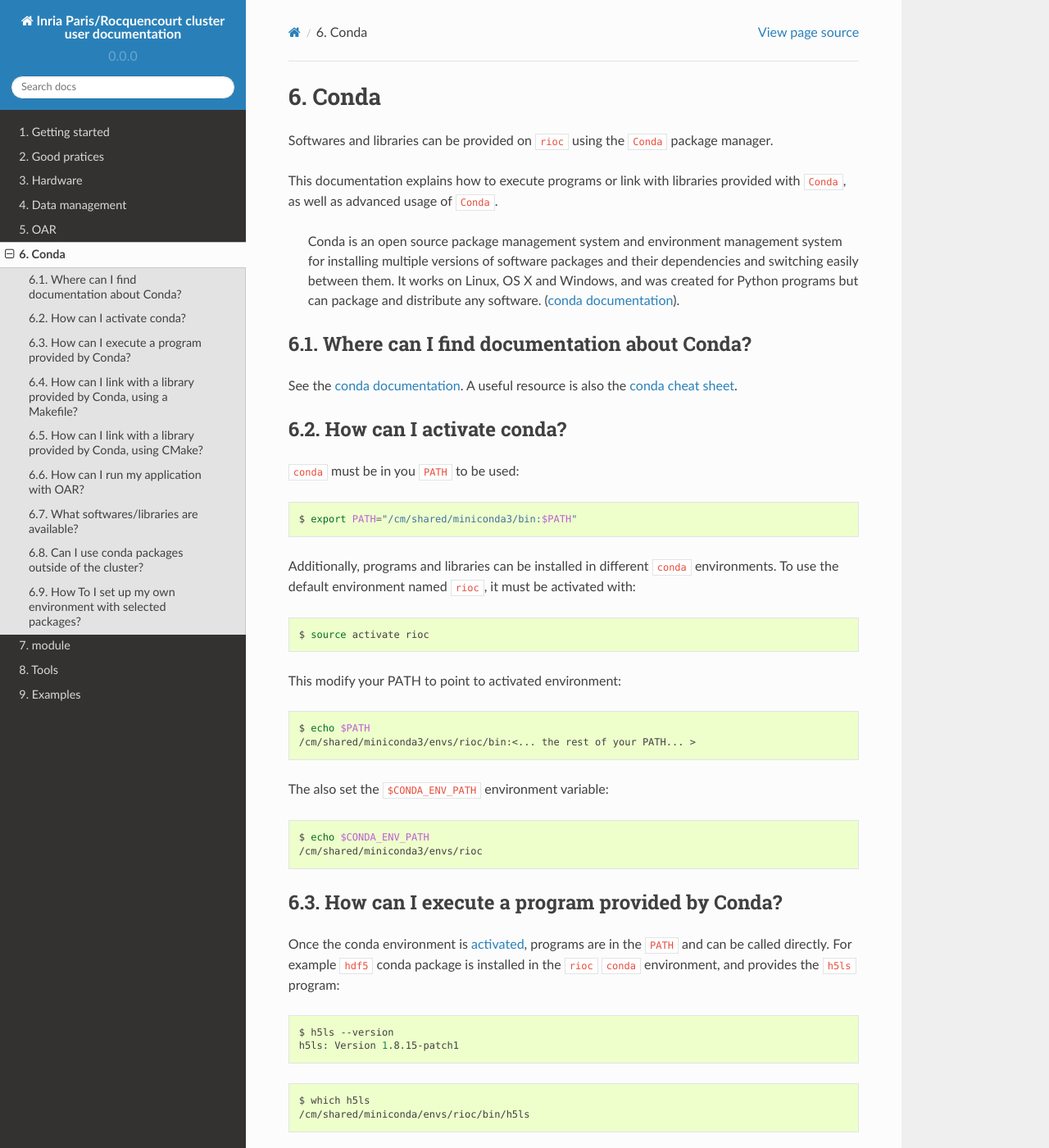
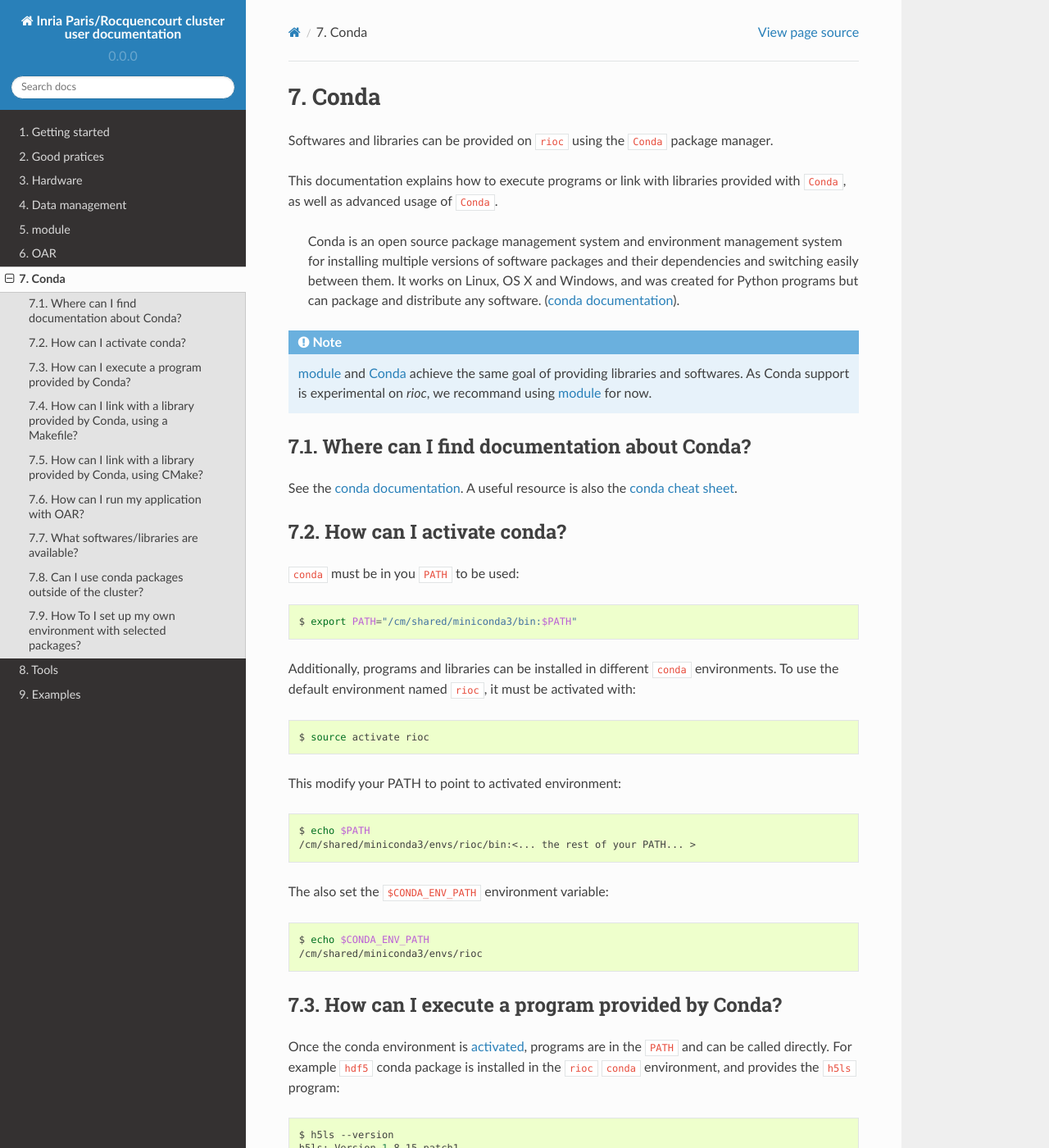
Before and after one commit to abertout/rioc, a Sphinx documentation site: the page built from doc/conda.rst, in a window 1280 px wide and 1400 px high. Shown: the whole window at 82% size. Built offline with Sphinx 7.4.7 and the Read the Docs theme 2.0.0, drawn with Linux system fonts in a browser that asks for light colours; some of the changed text lies outside the part shown.

Commit message:
Recommand module rather than conda

```diff
--- a/doc/conda.rst
+++ b/doc/conda.rst
@@ -14,6 +14,12 @@ provided with ``Conda``, as well as advanced usage of ``Conda``.
     dependencies and switching easily between them. It works on Linux, OS X and
     Windows, and was created for Python programs but can package and distribute any
     software. (`conda documentation`_).
+
+.. note::
+
+    :ref:`module` and :ref:`conda` achieve the same goal of providing
+    libraries and softwares. As Conda support is experimental on `rioc`, we
+    recommand using :ref:`module` for now.
 
 Where can I find documentation about Conda?
 ----------------------------------------------
--- a/doc/index.rst
+++ b/doc/index.rst
@@ -14,9 +14,9 @@ Inria Paris/Rocquencourt cluster documentation
    good_practices
    hardware
    data
+   module
    oar
    conda
-   module
    tools
    examples
 
--- a/doc/module.rst
+++ b/doc/module.rst
@@ -2,11 +2,6 @@
 
 module
 ===========================
-
-.. note::
-
-    :ref:`module` and :ref:`conda` achieve the same goal of providing libraries
-    and softwares. We recommand using :ref:`conda`.
 
 Use the ``module`` commands to update your environment for the different tools
 you use (``GCC``, ``MPI``, ``BLAS``, ``LAPACK``, ...).
```
